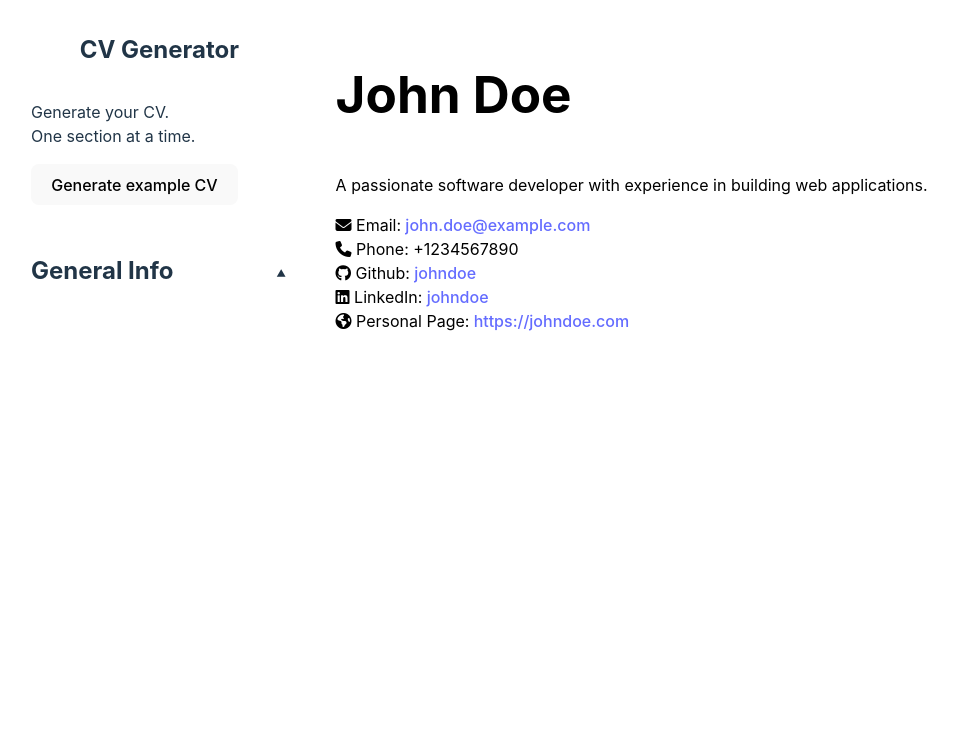
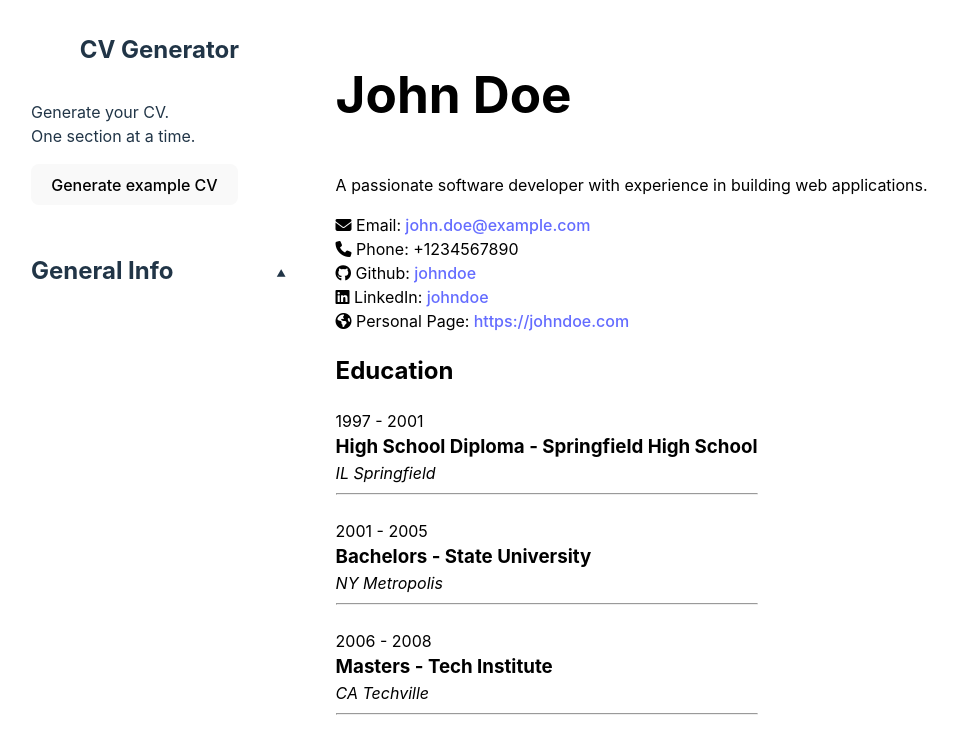
Before and after one commit to danielvelkov/cv-generator, a React (Vite) app: page / in a window 1280 px wide. Shown: the top 754 px of the page, without its empty margins (17-975 px from the left). Built offline with nearby package versions, Linux system fonts and the light colour scheme.

Commit message:
feat: add education section in preview
Add basic display section for the CV view of the person's education

```diff
--- a/src/App.jsx
+++ b/src/App.jsx
@@ -5,6 +5,7 @@ import Card from './components/card';
 import GeneralInfoSection from './components/CVsections/generalInfoSection';
 import GeneralInfoBuilderSection from './components/builderSections/generalInfoBuilderSection';
 import Accordion from './components/accordion';
+import EducationSection from './components/CVsections/educationSection';
 
 const InputSectionTypes = {
   GeneralInfo: 'GeneralInfo',
@@ -15,14 +16,18 @@ const InputSectionTypes = {
 function App() {
   const [cvData, setCvData] = useState({
     generalInfo: { ...johnDoe.generalInfo },
-    education: [],
+    education: [...johnDoe.education],
     work: [],
   });
 
   const [activeSectionId, setActiveSectionId] = useState(undefined);
 
   const generateDefaultCV = () => {
-    setCvData((prev) => ({ ...prev, generalInfo: johnDoe.generalInfo }));
+    setCvData((prev) => ({
+      ...prev,
+      generalInfo: johnDoe.generalInfo,
+      education: johnDoe.education,
+    }));
   };
 
   const handleSelect = (id) => {
@@ -75,6 +80,7 @@ function App() {
       </aside>
       <main>
         <GeneralInfoSection {...cvData.generalInfo} />
+        <EducationSection education={cvData.education}></EducationSection>
       </main>
     </>
   );
--- /dev/null
+++ b/src/components/CVsections/educationSection.jsx
@@ -0,0 +1,26 @@
+import '../../styles/educationSection.css';
+export default function EducationSection({ education = [] }) {
+  return (
+    <>
+      <h2>Education</h2>
+      <ul className="education-list">
+        {education.map((e, index) => {
+          const yearFrom = new Date(e.from).getFullYear();
+          const yearTo = new Date(e.to).getFullYear();
+          return (
+            <li key={index}>
+              {yearFrom} - {yearTo}
+              <h3>
+                <b>
+                  {e.degree} - {e.school}
+                </b>
+              </h3>
+              <i>{e.state + ' ' + e.city}</i>
+              <hr></hr>
+            </li>
+          );
+        })}
+      </ul>
+    </>
+  );
+}
--- a/src/data/cvData.js
+++ b/src/data/cvData.js
@@ -11,4 +11,30 @@ export const johnDoe = {
     personalPageURL: 'https://johndoe.com',
     linkedInURL: 'https://linkedin.com/in/johndoe',
   },
+  education: [
+    {
+      school: 'Springfield High School',
+      degree: 'High School Diploma',
+      from: new Date(1997, 8, 1).toJSON(),
+      to: new Date(2001, 5, 15).toJSON(),
+      city: 'Springfield',
+      state: 'IL',
+    },
+    {
+      school: 'State University',
+      degree: 'Bachelors',
+      from: new Date(2001, 8, 25).toJSON(),
+      to: new Date(2005, 5, 20).toJSON(),
+      city: 'Metropolis',
+      state: 'NY',
+    },
+    {
+      school: 'Tech Institute',
+      degree: 'Masters',
+      from: new Date(2006, 8, 1).toJSON(),
+      to: new Date(2008, 5, 15).toJSON(),
+      city: 'Techville',
+      state: 'CA',
+    },
+  ],
 };
--- /dev/null
+++ b/src/styles/educationSection.css
@@ -0,0 +1,10 @@
+.education-list {
+  display: flex;
+  flex-direction: column;
+  gap: 1em;
+  width: max-content;
+}
+
+h3 {
+  margin: 0;
+}
```
